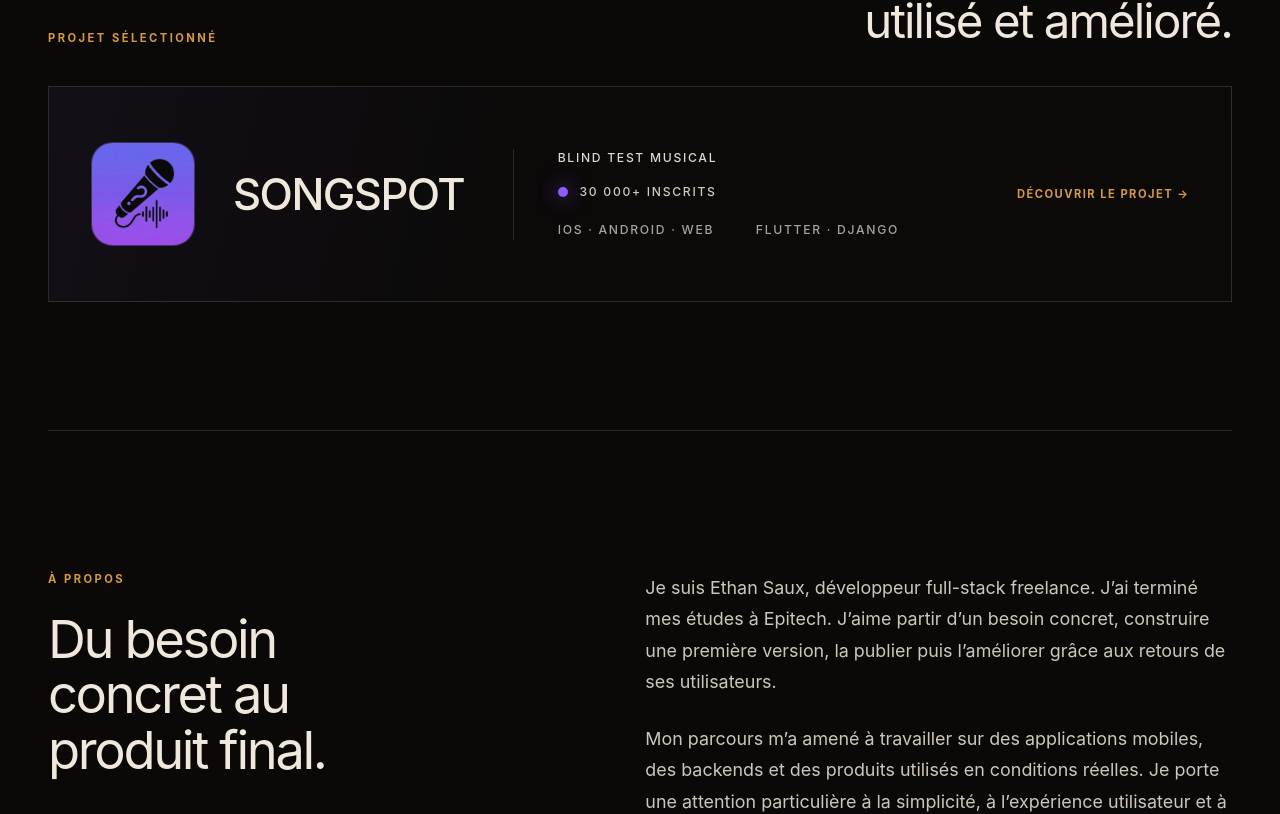
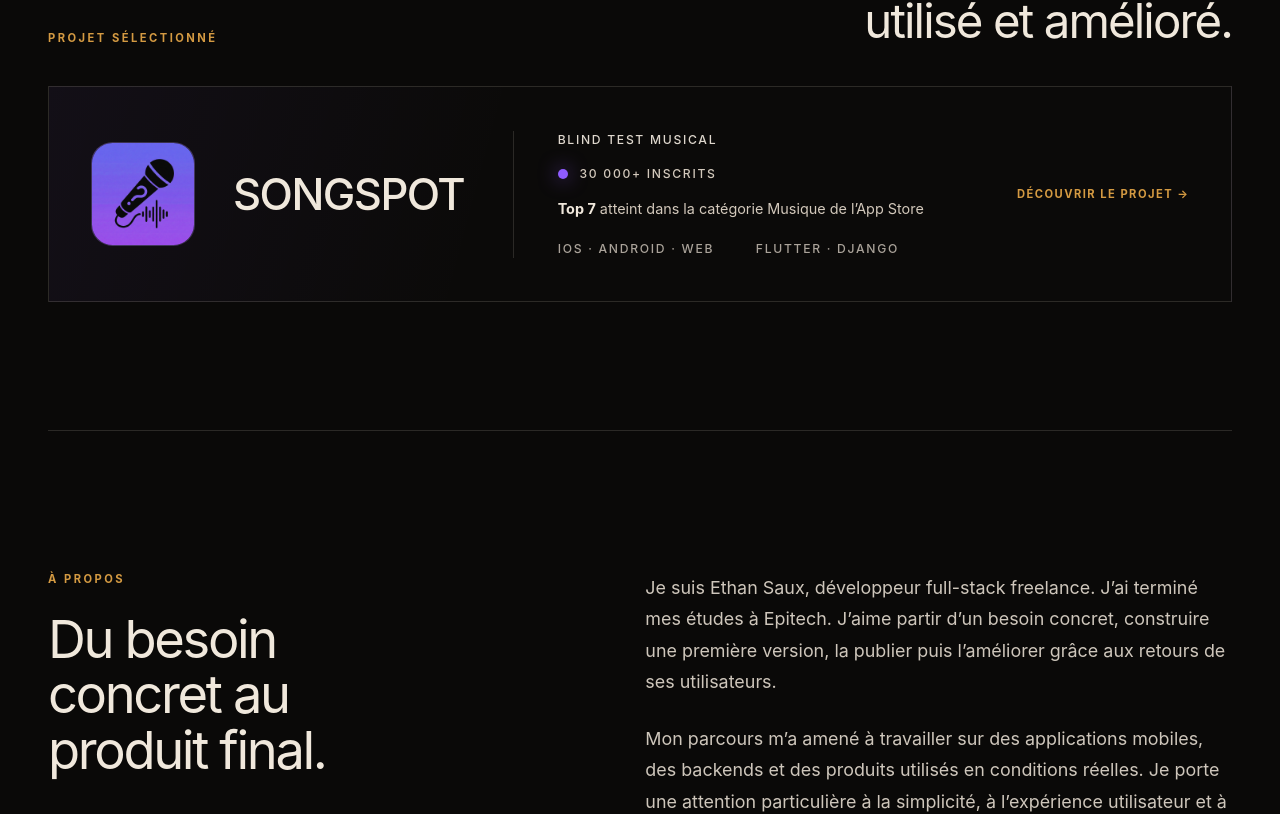
Before and after one commit to Eowiin/portfolio, a Next.js app: page / in a window 1280 px wide. Shown: the part 996-1810 px from the top of the page. Built offline with nearby package versions, Linux system fonts and the light colour scheme; no server answers.

Commit message:
feat: highlight Songspot App Store music ranking

```diff
--- a/src/app/globals.css
+++ b/src/app/globals.css
@@ -530,6 +530,19 @@
   width: 0.65rem;
 }
 
+.project-card__achievement {
+  color: #d3c9bc;
+  font-size: 0.9rem;
+  line-height: 1.6;
+  margin-top: 0.85rem;
+  max-width: 44ch;
+}
+
+.project-card__achievement strong {
+  color: var(--text);
+  font-weight: 650;
+}
+
 .project-card__meta {
   color: var(--text-muted);
   display: flex;
--- a/src/app/projects/songspot/page.tsx
+++ b/src/app/projects/songspot/page.tsx
@@ -5,6 +5,7 @@
 import { SiteFooter } from "@/components/site-footer";
 import { SiteHeader } from "@/components/site-header";
 import { songspot } from "@/data/projects";
+import statsCapture from "@/assets/songspot/stats.webp";
 
 export const metadata: Metadata = {
   title: "Songspot",
@@ -74,13 +75,11 @@
               <div className="case-phone__screen">
                 <Image
                   className="case-phone__capture"
-                  src="/images/songspot/stats.svg"
+                  src={statsCapture}
                   alt="Écran d’accueil Songspot avec statistiques et modes solo et 1v1"
-                  width={963}
-                  height={2084}
-                  sizes="(max-width: 740px) 74vw, 390px"
                   unoptimized
-                  priority
+                  preload
+                  placeholder="blur"
                 />
               </div>
             </div>
@@ -146,6 +145,14 @@
               Environ 3 000 utilisateurs actifs par jour observés sur les quatre
               premiers jours de mesure, début septembre 2026.
             </p>
+            {songspot.appStoreAchievement && (
+              <>
+                <strong>{songspot.appStoreAchievement.value}</strong>
+                <p className="result-block__label">
+                  {songspot.appStoreAchievement.label}
+                </p>
+              </>
+            )}
           </div>
         </section>
 
--- a/src/components/project-card.tsx
+++ b/src/components/project-card.tsx
@@ -22,6 +22,12 @@
           <span className="metric-dot" aria-hidden="true" />
           {project.registeredUsers}
         </p>
+        {project.appStoreAchievement && (
+          <p className="project-card__achievement">
+            <strong>{project.appStoreAchievement.value}</strong>{" "}
+            {project.appStoreAchievement.label}
+          </p>
+        )}
         <div className="project-card__meta">
           <span>{project.platforms.join(" · ")}</span>
           <span>{project.technologies.join(" · ")}</span>
--- a/src/data/projects.ts
+++ b/src/data/projects.ts
@@ -11,6 +11,10 @@
   name: string;
   category: string;
   registeredUsers: string;
+  appStoreAchievement?: {
+    value: string;
+    label: string;
+  };
   platforms: string[];
   technologies: string[];
   publishedAt: string;
@@ -29,6 +33,10 @@
     name: "Songspot",
     category: "Blind test musical",
     registeredUsers: "30 000+ inscrits",
+    appStoreAchievement: {
+      value: "Top 7",
+      label: "atteint dans la catégorie Musique de l’App Store",
+    },
     platforms: ["iOS", "Android", "Web"],
     technologies: ["Flutter", "Django"],
     publishedAt: "mars 2026",
```
